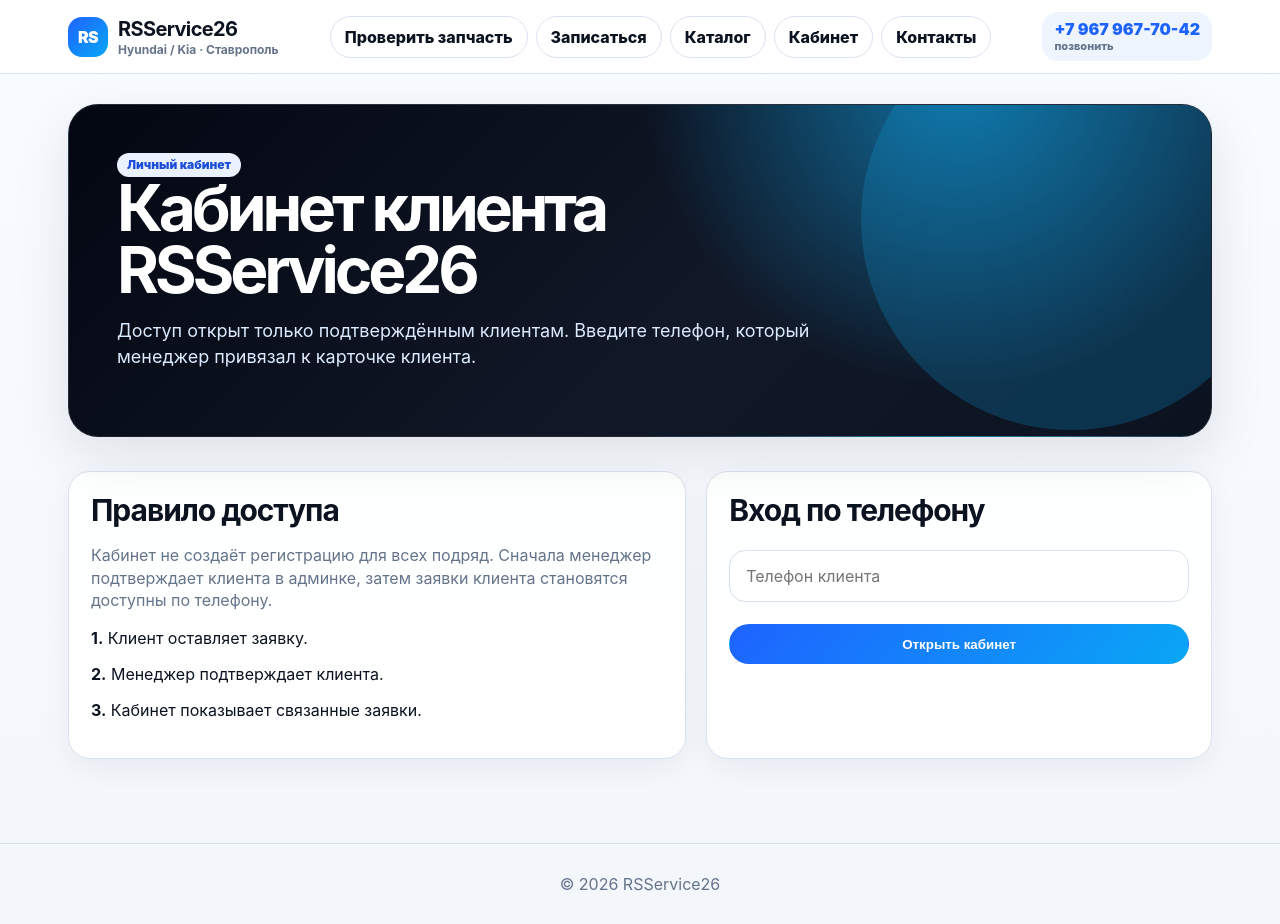
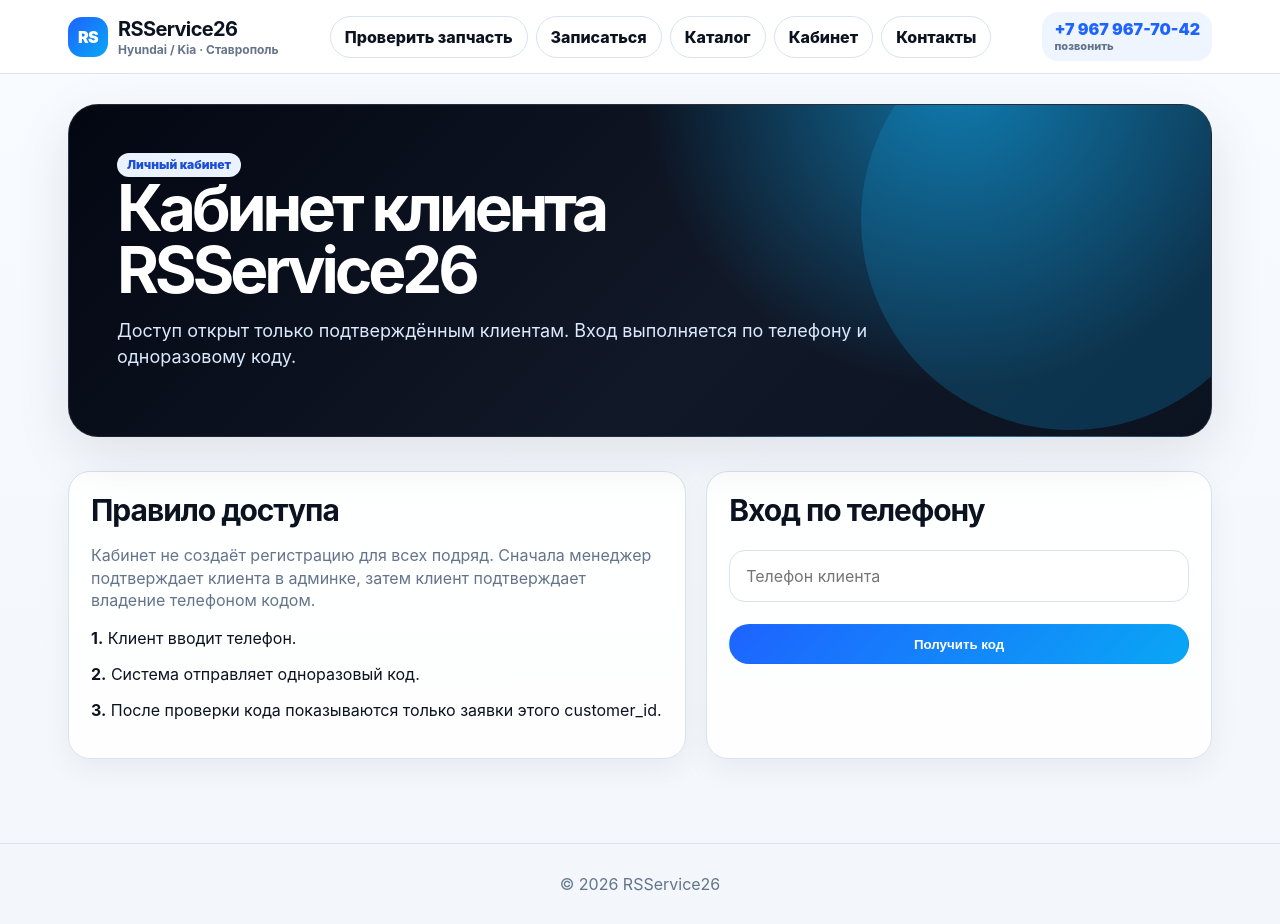
Before and after one commit to SeniorPinata28/rsservice26-v2, a Next.js app in the folder web/: page /cabinet in a window 1280 px wide. Built offline with nearby package versions, Linux system fonts and the light colour scheme.

Commit message:
Update cabinet UI to use OTP confirmation

```diff
--- a/web/app/cabinet/CabinetClient.jsx
+++ b/web/app/cabinet/CabinetClient.jsx
@@ -11,42 +11,73 @@ function formatDate(value){
 
 export default function CabinetClient(){
   const [phone,setPhone]=useState('');
+  const [code,setCode]=useState('');
+  const [step,setStep]=useState('phone');
   const [loading,setLoading]=useState(false);
   const [error,setError]=useState('');
+  const [info,setInfo]=useState('');
+  const [devCode,setDevCode]=useState('');
   const [customer,setCustomer]=useState(null);
   const [leads,setLeads]=useState([]);
 
-  async function submit(e){
+  async function requestCode(e){
     e.preventDefault();
-    setError('');setLoading(true);setCustomer(null);setLeads([]);
+    setError('');setInfo('');setDevCode('');setLoading(true);setCustomer(null);setLeads([]);
     try{
-      const r=await fetch('/api/cabinet/login',{method:'POST',headers:{'Content-Type':'application/json'},body:JSON.stringify({phone})});
+      const r=await fetch('/api/cabinet/request-code',{method:'POST',headers:{'Content-Type':'application/json'},body:JSON.stringify({phone})});
+      const data=await r.json().catch(()=>({ok:false,error:'Ошибка ответа сервера'}));
+      if(!data.ok){setError(data.error||'Не удалось отправить код');if(data.devCode)setDevCode(data.devCode);return}
+      setInfo(data.message||'Код отправлен. Введите его для входа.');
+      if(data.devCode)setDevCode(data.devCode);
+      setStep('code');
+    }catch(err){setError('Не удалось отправить код')}
+    finally{setLoading(false)}
+  }
+
+  async function submitCode(e){
+    e.preventDefault();
+    setError('');setInfo('');setLoading(true);setCustomer(null);setLeads([]);
+    try{
+      const r=await fetch('/api/cabinet/login',{method:'POST',headers:{'Content-Type':'application/json'},body:JSON.stringify({phone,code})});
       const data=await r.json().catch(()=>({ok:false,error:'Ошибка ответа сервера'}));
       if(!data.ok){setError(data.error||'Кабинет недоступен');return}
       setCustomer(data.customer);
       setLeads(Array.isArray(data.leads)?data.leads:[]);
+      setStep('cabinet');
+      setCode('');setDevCode('');
     }catch(err){setError('Не удалось открыть кабинет')}
     finally{setLoading(false)}
   }
 
   function reset(){
-    setCustomer(null);setLeads([]);setError('');
+    setCustomer(null);setLeads([]);setError('');setInfo('');setCode('');setDevCode('');setStep('phone');
   }
 
   return <>
-    <section className="hero"><span className="badge">Личный кабинет</span><h1>Кабинет клиента RSService26</h1><p>Доступ открыт только подтверждённым клиентам. Введите телефон, который менеджер привязал к карточке клиента.</p></section>
+    <section className="hero"><span className="badge">Личный кабинет</span><h1>Кабинет клиента RSService26</h1><p>Доступ открыт только подтверждённым клиентам. Вход выполняется по телефону и одноразовому коду.</p></section>
     <section className="section split">
       <aside className="card">
         <h2>Правило доступа</h2>
-        <p className="muted">Кабинет не создаёт регистрацию для всех подряд. Сначала менеджер подтверждает клиента в админке, затем заявки клиента становятся доступны по телефону.</p>
-        <div className="steps"><p><b>1.</b> Клиент оставляет заявку.</p><p><b>2.</b> Менеджер подтверждает клиента.</p><p><b>3.</b> Кабинет показывает связанные заявки.</p></div>
+        <p className="muted">Кабинет не создаёт регистрацию для всех подряд. Сначала менеджер подтверждает клиента в админке, затем клиент подтверждает владение телефоном кодом.</p>
+        <div className="steps"><p><b>1.</b> Клиент вводит телефон.</p><p><b>2.</b> Система отправляет одноразовый код.</p><p><b>3.</b> После проверки кода показываются только заявки этого customer_id.</p></div>
       </aside>
       <section className="card">
-        {!customer&&<form className="form" onSubmit={submit}>
+        {step==='phone'&&<form className="form" onSubmit={requestCode}>
           <h2>Вход по телефону</h2>
           {error&&<p className="notice">{error}</p>}
+          {info&&<p className="notice">{info}</p>}
+          {devCode&&<p className="notice">Код для локальной проверки: <b>{devCode}</b></p>}
           <input className="input" required value={phone} onChange={e=>setPhone(e.target.value)} placeholder="Телефон клиента"/>
+          <button className="btn primary" disabled={loading}>{loading?'Отправляем...':'Получить код'}</button>
+        </form>}
+        {step==='code'&&<form className="form" onSubmit={submitCode}>
+          <h2>Введите код</h2>
+          {error&&<p className="notice">{error}</p>}
+          {info&&<p className="notice">{info}</p>}
+          {devCode&&<p className="notice">Код для локальной проверки: <b>{devCode}</b></p>}
+          <input className="input" required value={code} onChange={e=>setCode(e.target.value)} placeholder="6-значный код" inputMode="numeric" maxLength={6}/>
           <button className="btn primary" disabled={loading}>{loading?'Проверяем...':'Открыть кабинет'}</button>
+          <button type="button" className="btn" disabled={loading} onClick={()=>setStep('phone')}>Изменить телефон</button>
         </form>}
         {customer&&<div>
           <div className="sectionHead"><div><h2>{customer.name}</h2><p className="muted">{customer.phone} · {customer.status}</p></div><button className="btn" onClick={reset}>Выйти</button></div>
```
